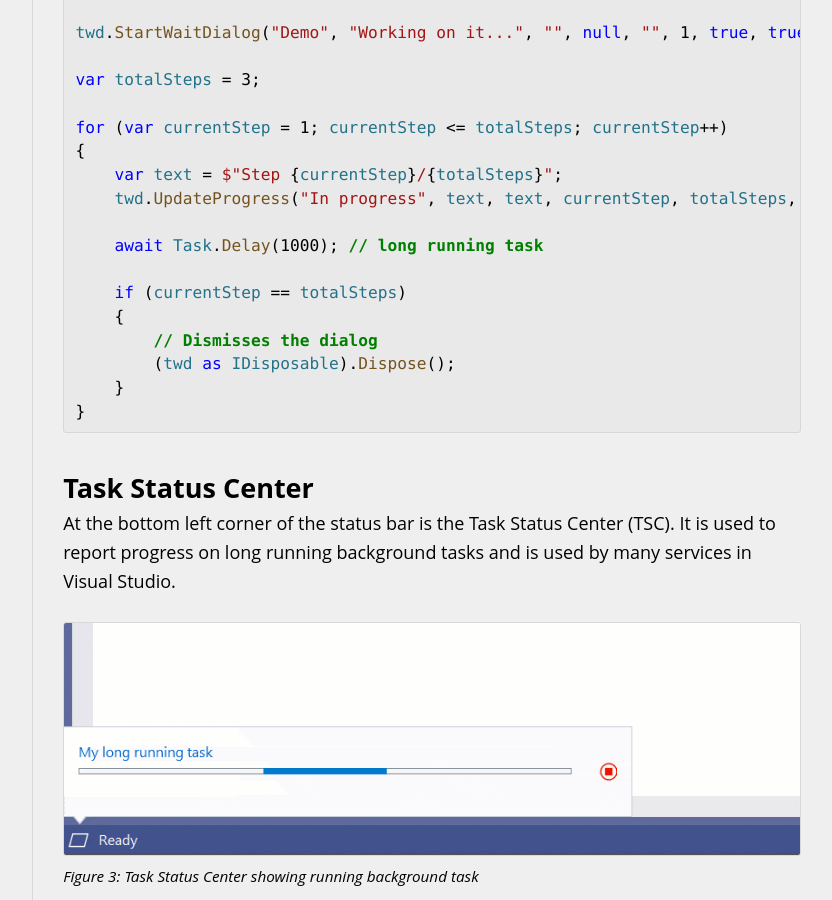
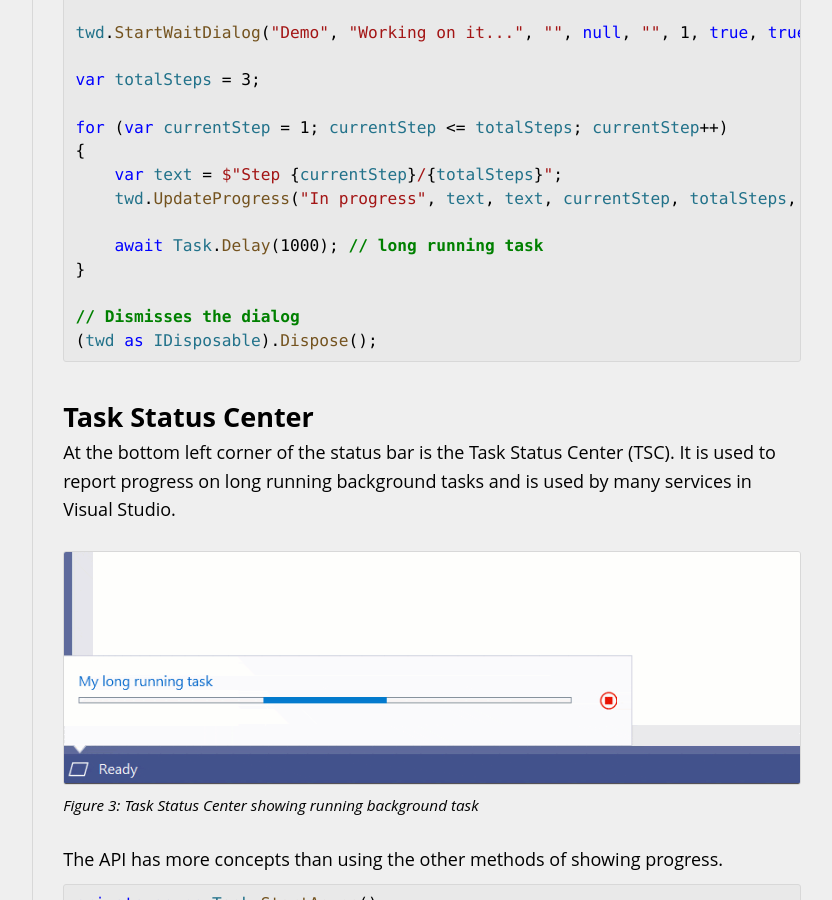
Before and after one commit to VsixCommunity/docs, a Jekyll site: the page built from docs/recipes/showing-progress.md, in a window 1280 px wide and 900 px high, scrolled down 1750 px. Shown: the whole window, without its empty margins (379-1211 px from the left). Built offline with Jekyll 4.4.1, drawn with Linux system fonts in a browser that asks for light colours.

````diff
--- a/docs/recipes/showing-progress.md
+++ b/docs/recipes/showing-progress.md
@@ -47,13 +47,10 @@ for (var currentStep = 1; currentStep <= totalSteps; currentStep++)
     twd.UpdateProgress("In progress", text, text, currentStep, totalSteps, true, out _);
 
     await Task.Delay(1000); // long running task
+}
 
-    if (currentStep == totalSteps)
-    {
-        // Dismisses the dialog
-        (twd as IDisposable).Dispose();
-    }
-}
+// Dismisses the dialog
+(twd as IDisposable).Dispose();
 ```
 
 ## [Task Status Center](#task-status-center)
````
